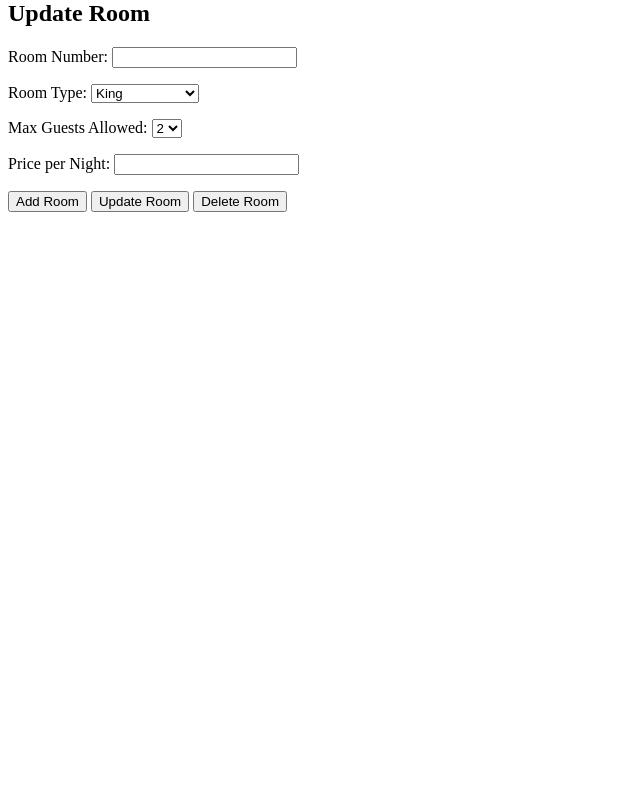
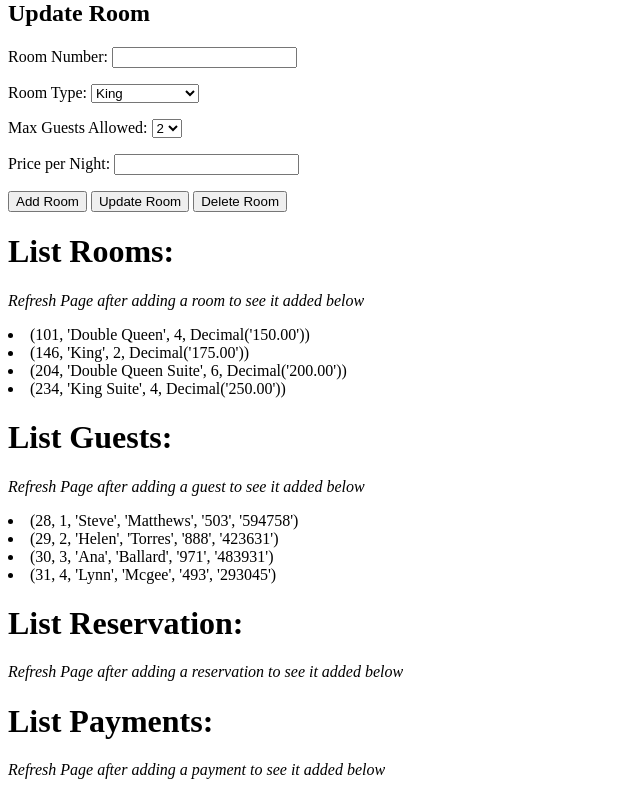
Before and after one commit to CS340HollidayLiles/CS340, a Flask app: page /admin in a window 1280 px wide. Shown: the part 1396-2191 px from the top of the page, without its empty margins (0-640 px from the left). Before the commit the page ends 1608 px from the top, so only its background shows below. Run offline with Flask 2, Linux system fonts and the light colour scheme; data comes from the database, SQL or seed files in the repository; data that the repository does not hold is empty; some libraries are stand-ins or nearby versions.

Commit message:
Added READ queries

```diff
--- a/starter_website/templates/admin.html
+++ b/starter_website/templates/admin.html
@@ -141,6 +141,35 @@
         <input type="submit" name="Update Room" value="Update Room"/>
        <input type="submit" name="Delete Room" value="Delete Room"/>
      </form>
+
+     <h1>List Rooms:</h1>
+     <p><i>Refresh Page after adding a room to see it added below</i></p>
+     <p>{% for row in room %}
+      <li>{{ row }}</li>
+     {% endfor %}
+     </p>
+
+     <h1>List Guests:</h1>
+     <p><i>Refresh Page after adding a guest to see it added below</i></p>
+     <p>{% for row in guest %}
+      <li>{{ row }}</li>
+     {% endfor %}
+     </p>
+
+     <h1>List Reservation:</h1>
+     <p><i>Refresh Page after adding a reservation to see it added below</i></p>
+     <p>{% for row in room %}
+      <li>{{ row }}</li>
+     {% endfor %}
+     </p>
+
+     <h1>List Payments:</h1>
+     <p><i>Refresh Page after adding a payment to see it added below</i></p>
+     <p>{% for row in payment %}
+      <li>{{ row }}</li>
+     {% endfor %}
+     </p>
+
  </div>
 </body>
 {% endblock %}
--- a/starter_website/webapp.py
+++ b/starter_website/webapp.py
@@ -115,5 +115,22 @@
         execute_query(db_connection, query, data)
         return render_template('admin.html')
 
+    elif request.method == "GET":
+        print("MySQL Results")
+        db_connection = connect_to_database()
+        query1 = 'select * from room'
+        roomresult = execute_query(db_connection, query1)
+        print(roomresult)
+        query2 = 'select * from guest'
+        guestresult = execute_query(db_connection, query2)
+        print(guestresult)
+        query3 = 'select * from reservation'
+        reservationresult = execute_query(db_connection, query3)
+        print(reservationresult)
+        query4 = 'select * from payment'
+        paymentresult = execute_query(db_connection, query4)
+        print(paymentresult)
+        return render_template('admin.html', room=roomresult, guest=guestresult, reservation=reservationresult, payment=paymentresult)
+
     else:
         return render_template('admin.html');
```
Also changed, not shown: db_credentials.py (line endings or trailing spaces), 1 other file.
